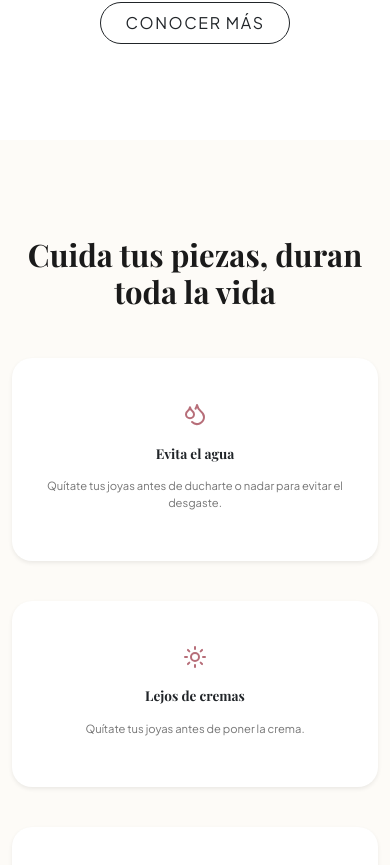
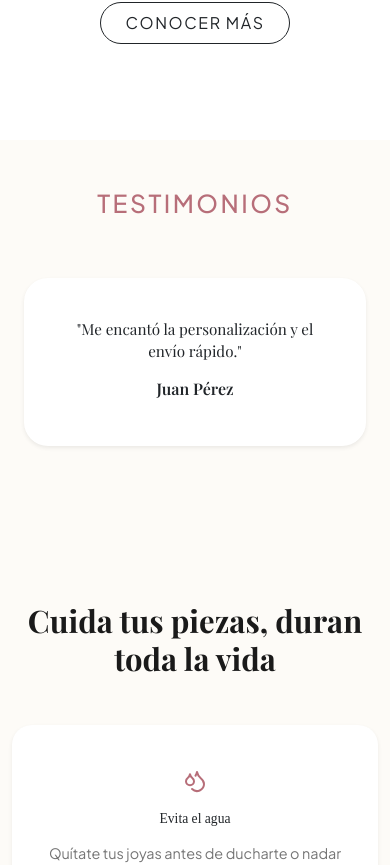
Before and after one commit to SOGD12/Sarang-web, a React (Vite) app: page / in a window 390 px wide. Shown: the part 2540-3405 px from the top of the page. Built offline with nearby package versions, Linux system fonts and the light colour scheme; a web font is replaced by a local one.

Commit message:
nueva seccion TESTIMONIOS

```diff
--- a/src/App.jsx
+++ b/src/App.jsx
@@ -10,6 +10,7 @@ import SobreNosotros from './pages/SobreNosotros';
 import Collections from './pages/Collections';
 import NavbarSarah from './pages/navbar';
 import Footer from './pages/footer';
+import Testimonials from './pages/Testimonials';
 
 //images -> Home
 import home from './assets/img/home/incio/1.webp';
@@ -230,6 +231,7 @@ const App = () => {
 
         {/* Sobre Nosotros */}
         <SobreNosotros />
+        <Testimonials />
 
         {/* Cuidado de Joyas */}
         <CuidadoJoyas />
--- a/src/index.css
+++ b/src/index.css
@@ -8,6 +8,7 @@
   --gold-accent: #D4AF37;
   --muted-gray: #757575;
   --ivory-bg: #FDFBF7;
+  --ivory-bg2: #fdfbf7;
 }
 
 /* ─── Base ───────────────────────────────────── */
@@ -33,6 +34,7 @@ img { max-width: 100%; height: auto; }
 
 /* ─── Color helpers ──────────────────────────── */
 .bg-ivory        { background-color: var(--ivory-bg); }
+.bg-ivory-bg2    { background-color: var(--ivory-bg2); }
 .bg-soft-black   { background-color: var(--soft-black); }
 .text-rose-gold  { color: var(--rose-gold); }
 .text-gold-accent{ color: var(--gold-accent); }
@@ -221,3 +223,29 @@ footer a:hover { color: var(--rose-gold) !important; }
 .filters-sticky .col-md-6 {
   min-height: 42px;
 }
+ /* .testimonial-card {
+    border-radius: 1.5rem !important;
+    box-shadow: 0 1rem 1rem rgb(var(--shadow-color));
+    transition: transform 0.3s ease;
+  }
+  .testimonial-card:hover {
+    transform: translateY(-0.75rem);
+  } */
+   .testimonial-card {
+  border-radius: 1.5rem !important;
+  box-shadow: 0 1rem 1rem rgb(var(--shadow-color));
+  transition: transform 0.3s ease;
+}
+.testimonial-card:hover {
+  transform: translateY(-0.75rem);
+}
+
+#testimonials .carousel {
+  overflow: hidden;
+}
+#testimonials .carousel-inner {
+  overflow: visible;
+}
+#testimonials .carousel-item {
+  padding: 0.75rem 0.25rem;
+}
--- a/src/pages/CuidadoJoyas.jsx
+++ b/src/pages/CuidadoJoyas.jsx
@@ -18,11 +18,11 @@ const CuidadoJoyas = () => {
         <Row className="g-4">
           {tips.map((item, idx) => (
             <Col key={idx} md={4} className="mb-3">
-              <Card className="product-card h-100 p-4 text-center border-0 shadow-sm">
+              <Card className="product-card  h-100 p-4 text-center border-0 shadow-sm">
                 <Card.Body>
                   <div className="text-rose-gold mb-3" style={{ fontSize: '1.5rem' }}>{item.icon}</div>
-                  <h5 className="font-serif fw-bold mb-3">{item.title}</h5>
-                  <p className="text-muted-gray small">{item.desc}</p>
+                  <h5 className="font-serif mb-3 text-title-joyas">{item.title}</h5>
+                  <p className="text-muted-gray text-desc-joyas">{item.desc}</p>
                 </Card.Body>
               </Card>
             </Col>
--- /dev/null
+++ b/src/pages/Testimonials.jsx
@@ -0,0 +1,73 @@
+import { useState, useEffect } from 'react';
+import { Carousel } from 'react-bootstrap';
+import { Container, Row, Col, Card } from 'react-bootstrap';
+
+const testimonials = [
+  { id: 1,  author: 'María González',  quote: 'Los anillos están de lujo, hecho a mano con gran detalle.',},
+  { id: 2,  author: 'Juan Pérez',       quote: 'Me encantó la personalización y el envío rápido.',},
+  { id: 3,  author: 'Luzardo Ramírez',  quote: 'He comprado varias piezas y cada una supera mis expectativas.',},
+  { id: 4,  author: 'Ana Torres',       quote: 'La calidad es excepcional, todo el proceso fue un placer.',},
+  { id: 5,  author: 'Carlos Mendoza',   quote: 'Personaliza tu collar y lo recibí en tiempo récord.',},
+  { id: 6,  author: 'Luisa Ramírez',    quote: 'Los diseños son modernos y muy artesanales.',},
+  { id: 7,  author: 'Pedro Gómez',      quote: 'Excelente atención al cliente y productos únicos.',},
+  { id: 8,  author: 'María Fernanda',   quote: 'Tengo mi frase favorita en el collar, quiero agradecer.',},
+  { id: 9,  author: 'Jorge Castillo',   quote: 'El envío fue rápido y la pieza llegó sin daños.',},
+  { id: 10, author: 'Silvia Ortega',    quote: 'Recibí un hermoso anillo en el cumpleaños, fue perfecto.',},
+  { id: 11, author: 'Luis Alberto',     quote: 'He comprado tres piezas, todas superan las expectativas.',},
+  { id: 12, author: 'Carla Reyes',      quote: 'La rapidez del proceso y la calidad son inmejorables.',},
+];
+
+const TestimonialCard = ({ t }) => (
+  <Card className="testimonial-card h-100 p-4 text-center border-0 shadow-sm">
+    <Card.Body>
+      <p className="font-serif mb-3" style={{ fontSize: '.95rem' }}>
+        "{t.quote}"
+      </p>
+      <h6 className="font-serif fw-semibold">{t.author}</h6>
+    </Card.Body>
+  </Card>
+);
+
+const Testimonials = () => {
+  const [isMobile, setIsMobile] = useState(window.innerWidth < 576);
+
+  useEffect(() => {
+    const media = window.matchMedia('(max-width:575px)');
+    const handler = e => setIsMobile(e.matches);
+    media.addEventListener('change', handler);
+    return () => media.removeEventListener('change', handler);
+  }, []);
+
+  const slides = [];
+  const step = isMobile ? 1 : 4;
+  for (let i = 0; i < testimonials.length; i += step) {
+    slides.push(testimonials.slice(i, i + step));
+  }
+
+  return (
+    <section id="testimonials" className="py-5 ivory-bg2">
+      <Container>
+        <h2 className="font-label-caps text-rose-gold mb-5 text-center">Testimonios</h2>
+
+        <div style={{ overflow: 'hidden' }}>
+          <Carousel interval={4500} controls={false} indicators={false} fade={false}>
+            {slides.map((slide, idx) => (
+              <Carousel.Item key={idx}>
+                <Row className="g-4 justify-content-center px-2">
+                  {slide.map(t => (
+                    <Col key={t.id} xs={12} sm={12} md={3} className="d-flex justify-content-center">
+                      <TestimonialCard t={t} />
+                    </Col>
+                  ))}
+                </Row>
+              </Carousel.Item>
+            ))}
+          </Carousel>
+        </div>
+
+      </Container>
+    </section>
+  );
+};
+
+export default Testimonials;
--- a/src/responsive.css
+++ b/src/responsive.css
@@ -91,6 +91,13 @@
     bottom: 16px;
     right: 16px;
   }
+  .text-desc-joyas{
+    font-size: 0.9rem;
+  }
+  .text-title-joyas {
+  font-family: serif;
+  font-size: 1rem !important;
+}
 }
 
 @media (max-width: 575.98px) {
```
Also changed, not shown: src/App.css (deleted, +0 -118 lines), 2 other files (tests, documents, lock files or other folders).
